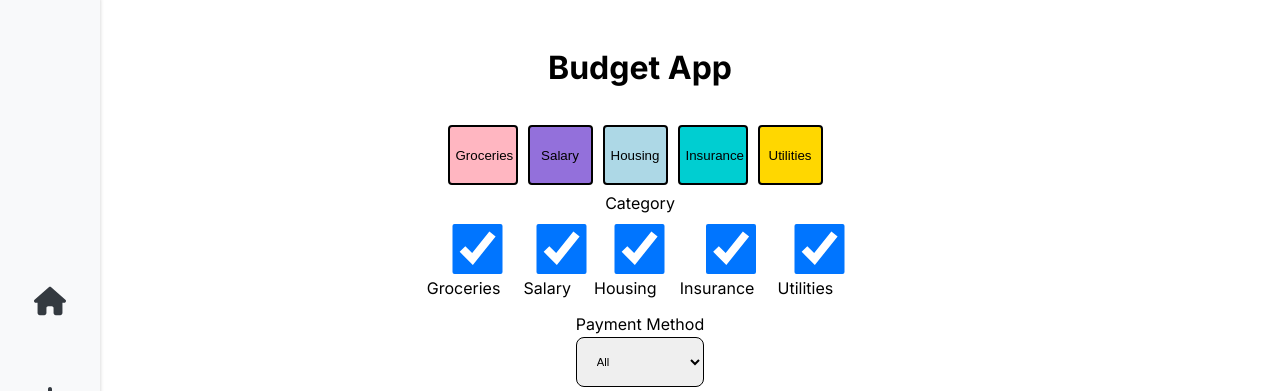
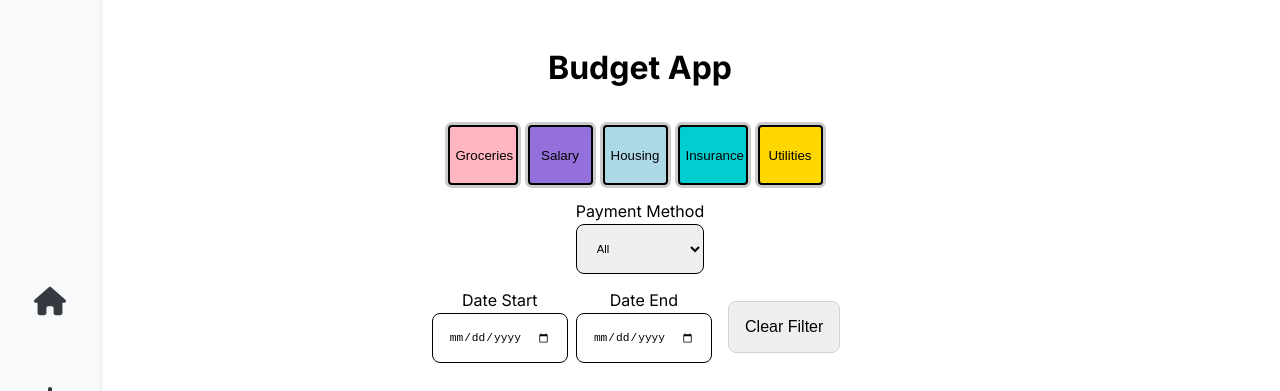
Before and after one commit to benediktbrenk/budget-app, a Next.js app: page /reports in a window 1280 px wide. Shown: the top 391 px of the page. Built offline with nearby package versions, Linux system fonts and the light colour scheme; no server answers; the database is empty.

Commit message:
refactor the filter function to work with the filter buttons

```diff
--- a/components/CategoryFilter/index.js
+++ b/components/CategoryFilter/index.js
@@ -2,12 +2,16 @@ import * as Styled from "./CategoryFilter.styled";
 import { categories } from "@/utils/categories";
 
 export default function CategoryFilter({ search, onClick }) {
+	const activeCategories = search.categories
+		? search.categories
+		: [search.category];
+
 	return (
 		<Styled.CategoryFilterContainer>
 			{categories.map((category) => (
 				<Styled.FilterButton
 					key={category}
-					active={search.category === category}
+					active={activeCategories.includes(category)}
 					category={category}
 					onClick={() => onClick(category)}
 				>
--- a/components/ReportFilter/index.js
+++ b/components/ReportFilter/index.js
@@ -1,7 +1,7 @@
 import CategoryFilter from "../CategoryFilter";
 import * as Styled from "./ReportFilter.styled";
 
-export default function ReportFilter({ filter, setFilter, categories }) {
+export default function ReportFilter({ filter, setFilter }) {
 	function handleResetFilters() {
 		setFilter({
 			categories: [],
@@ -29,20 +29,6 @@ export default function ReportFilter({ filter, setFilter, categories }) {
 		<Styled.FilterContainer>
 			<Styled.FilterSegmentContainer style={{ "--flex-direction": "column" }}>
 				<CategoryFilter search={filter} onClick={handleToggleOption} />
-				<label>Category</label>
-				<Styled.FilterItem style={{ "--flex-direction": "row" }}>
-					{categories.map((category) => (
-						<label key={category}>
-							<Styled.FilterInputCheckbox
-								type="checkbox"
-								value={category}
-								checked={filter.categories.includes(category)}
-								onChange={() => handleToggleOption(category)}
-							/>
-							{category}
-						</label>
-					))}
-				</Styled.FilterItem>
 			</Styled.FilterSegmentContainer>
 			<Styled.FilterSegmentContainer>
 				<Styled.FilterItem>
```
